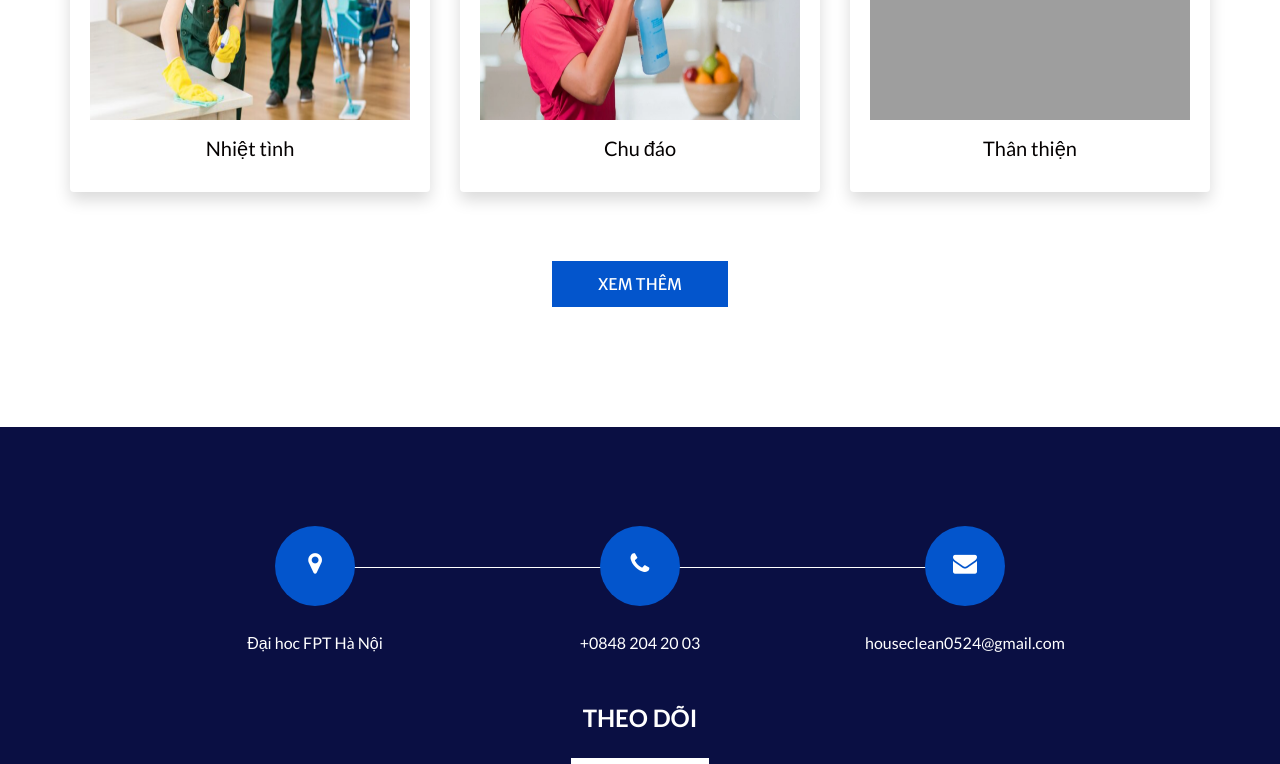
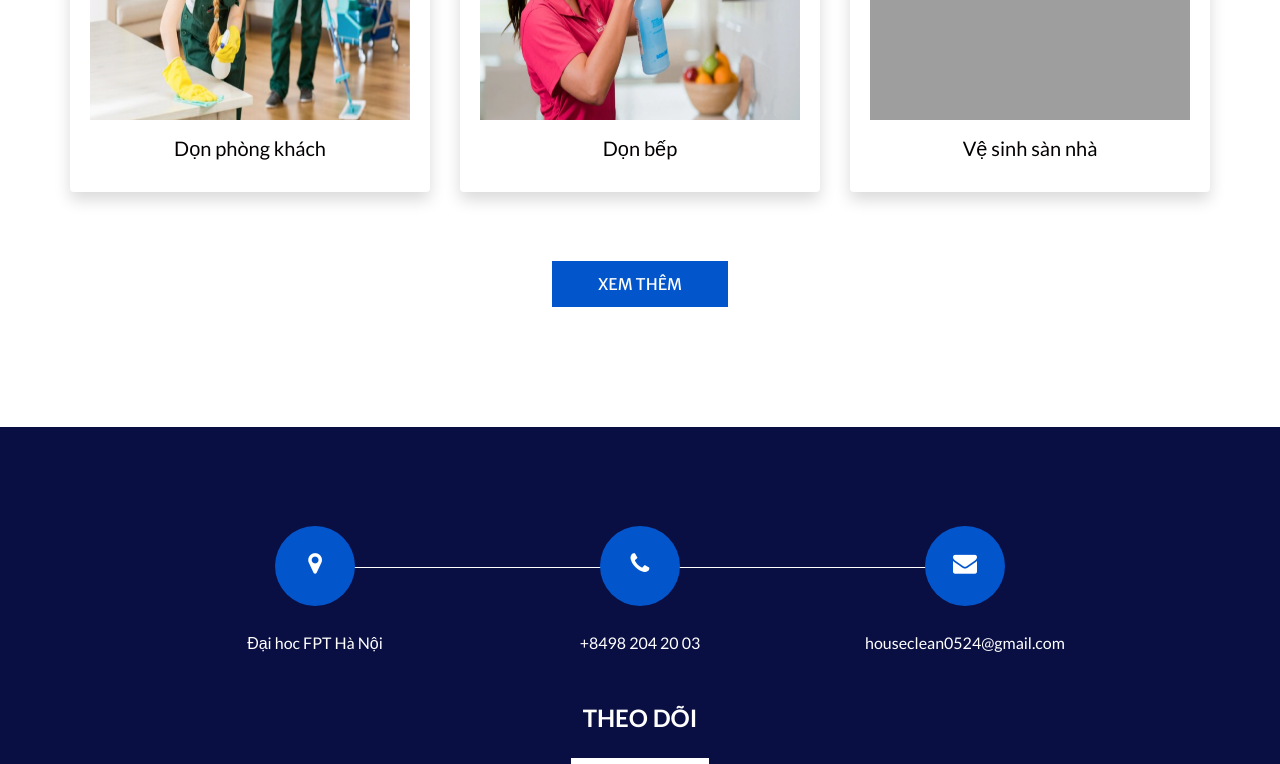
Before and after one commit to HouseCleann/-, a plain HTML site: page service.html in a window 1280 px wide. Shown: the part 540-1304 px from the top of the page. Drawn offline with nearby package versions, Linux system fonts and the light colour scheme; grey boxes are pictures that could not be loaded.

Commit message:
Update service.html

```diff
--- a/service.html
+++ b/service.html
@@ -104,7 +104,7 @@
           <div class="card border-0 shadow">
             <div class="card-body">
               <img src="images/img1.png" alt="" class="img-fluid mb-3" style="width: 512px;height: 300px;">
-              <h5 class="card-title" style="text-align: center;">Nhiệt tình </h5>
+              <h5 class="card-title" style="text-align: center;">Dọn phòng khách</h5>
 
             </div>
           </div>
@@ -113,7 +113,7 @@
           <div class="card border-0 shadow">
             <div class="card-body">
               <img src="images/img2.png" alt="" class="img-fluid mb-3" style="width: 512px; height: 300px;">
-              <h5 class="card-title" style="text-align: center;">Chu đáo</h5>
+              <h5 class="card-title" style="text-align: center;">Dọn bếp</h5>
             </div>
           </div>
         </div>
@@ -121,7 +121,7 @@
           <div class="card border-0 shadow">
             <div class="card-body">
               <img src="images/img3.png" alt="Plumbing" class="img-fluid mb-3" style="width: 512px; height: 300px;">
-              <h5 class="card-title" style="text-align: center;">Thân thiện</h5>
+              <h5 class="card-title" style="text-align: center;">Vệ sinh sàn nhà</h5>
             </div>
           </div>
         </div>
@@ -162,7 +162,7 @@
                       <i class="fa fa-phone" aria-hidden="true"></i>
                     </div>
                     <p>
-                      +0848 204 20 03
+                      +8498 204 20 03
                     </p>
                   </div>
                 </a>
```
